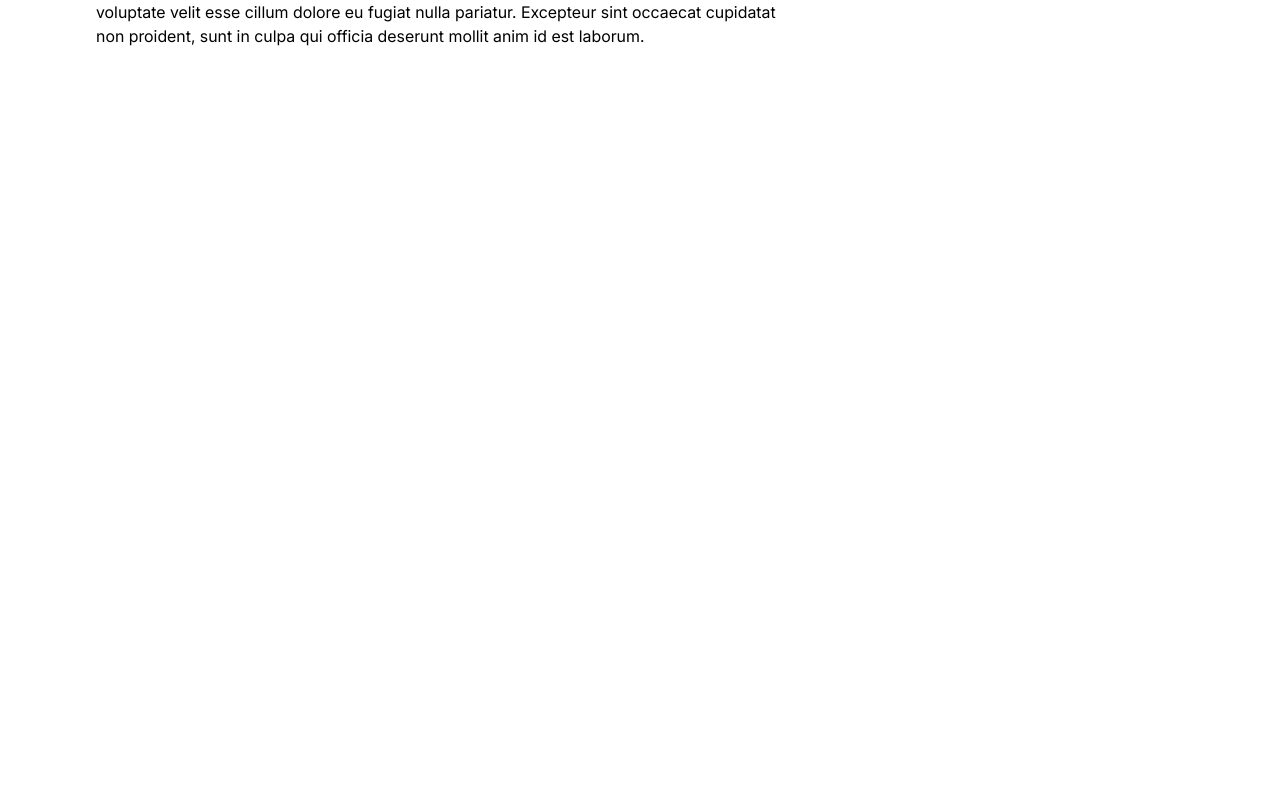
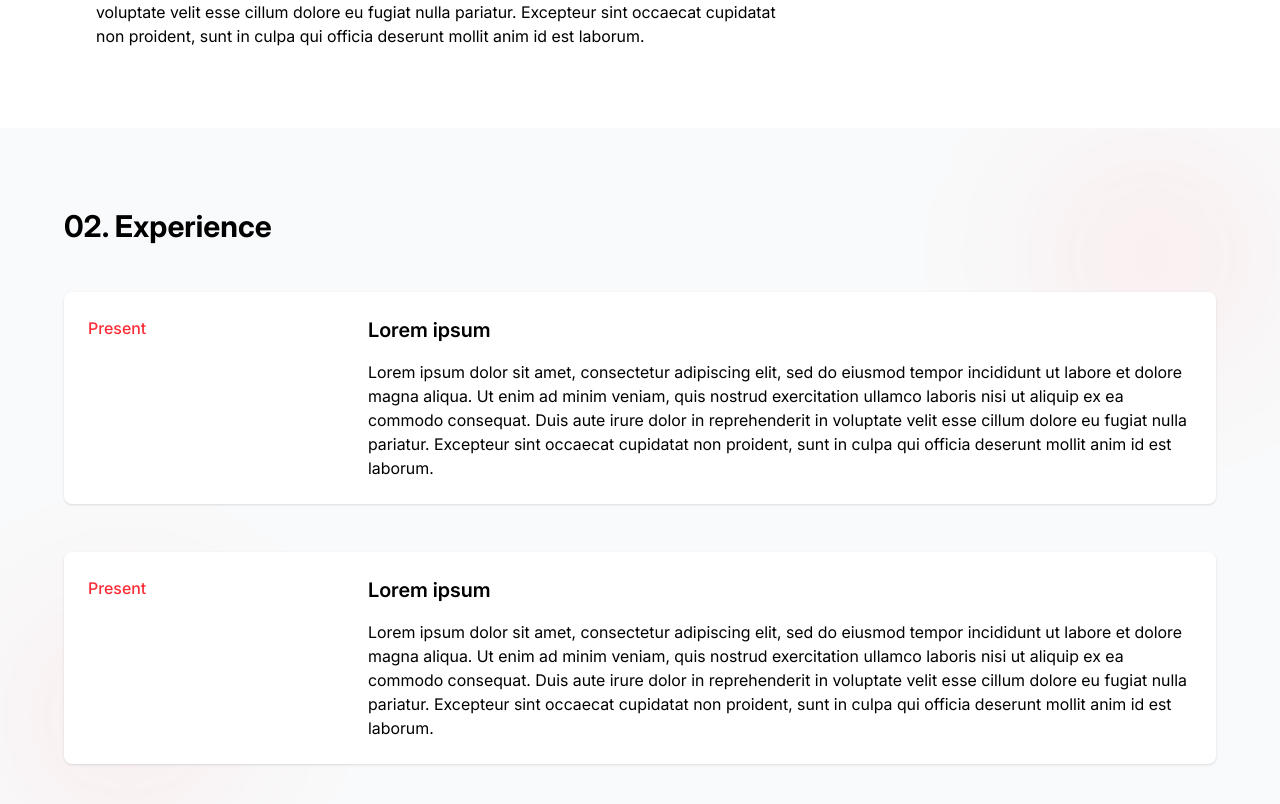
Before and after one commit to bensgilbert/portfolio, a SvelteKit app: page / in a window 1280 px wide. Shown: the part 1180-1984 px from the top of the page. Before the commit the page ends 1308 px from the top, so only its background shows below. Built offline with nearby package versions, Linux system fonts and the light colour scheme.

Commit message:
feat: add initial experience section with placeholder content

```diff
--- a/src/routes/+page.svelte
+++ b/src/routes/+page.svelte
@@ -1,9 +1,11 @@
 <script>
 	import AboutSection from './AboutSection.svelte';
+	import ExperienceSection from './ExperienceSection.svelte';
 	import HeroSection from './HeroSection.svelte';
 </script>
 
 <main class="font-['InterVariable']">
 	<HeroSection />
 	<AboutSection />
+	<ExperienceSection />
 </main>
--- /dev/null
+++ b/src/routes/Experience.svelte
@@ -0,0 +1,19 @@
+<script lang="ts">
+	import type { Snippet } from 'svelte';
+
+	interface Props {
+		dateRange: string;
+		title: string;
+		children?: Snippet;
+	}
+
+	let { dateRange, children, title }: Props = $props();
+</script>
+
+<div class="relative grid gap-4 overflow-hidden rounded-lg bg-white p-6 shadow transition-shadow hover:shadow-md lg:grid-cols-4">
+	<p class="font-medium text-red-500">{dateRange}</p>
+	<div class="space-y-4 lg:col-span-3">
+		<h3 class="text-xl font-semibold">{title}</h3>
+		{@render children?.()}
+	</div>
+</div>
--- /dev/null
+++ b/src/routes/ExperienceSection.svelte
@@ -0,0 +1,25 @@
+<script>
+	import Experience from './Experience.svelte';
+</script>
+
+<section class="relative overflow-hidden bg-gray-50 px-4 py-20 sm:px-6 lg:px-8">
+	<div class="absolute bottom-0 left-0 size-64 rounded-full bg-red-500/5 blur-3xl"></div>
+	<div class="absolute top-0 right-0 size-64 rounded-full bg-red-500/5 blur-3xl"></div>
+	<div class="mx-auto max-w-6xl space-y-12">
+		<h2 class="text-3xl font-bold">02. Experience</h2>
+		<Experience dateRange="Present" title="Lorem ipsum">
+			<p>
+				Lorem ipsum dolor sit amet, consectetur adipiscing elit, sed do eiusmod tempor incididunt ut labore et dolore magna aliqua. Ut enim ad minim veniam, quis nostrud exercitation ullamco laboris
+				nisi ut aliquip ex ea commodo consequat. Duis aute irure dolor in reprehenderit in voluptate velit esse cillum dolore eu fugiat nulla pariatur. Excepteur sint occaecat cupidatat non proident,
+				sunt in culpa qui officia deserunt mollit anim id est laborum.
+			</p>
+		</Experience>
+		<Experience dateRange="Present" title="Lorem ipsum">
+			<p>
+				Lorem ipsum dolor sit amet, consectetur adipiscing elit, sed do eiusmod tempor incididunt ut labore et dolore magna aliqua. Ut enim ad minim veniam, quis nostrud exercitation ullamco laboris
+				nisi ut aliquip ex ea commodo consequat. Duis aute irure dolor in reprehenderit in voluptate velit esse cillum dolore eu fugiat nulla pariatur. Excepteur sint occaecat cupidatat non proident,
+				sunt in culpa qui officia deserunt mollit anim id est laborum.
+			</p>
+		</Experience>
+	</div>
+</section>
```
